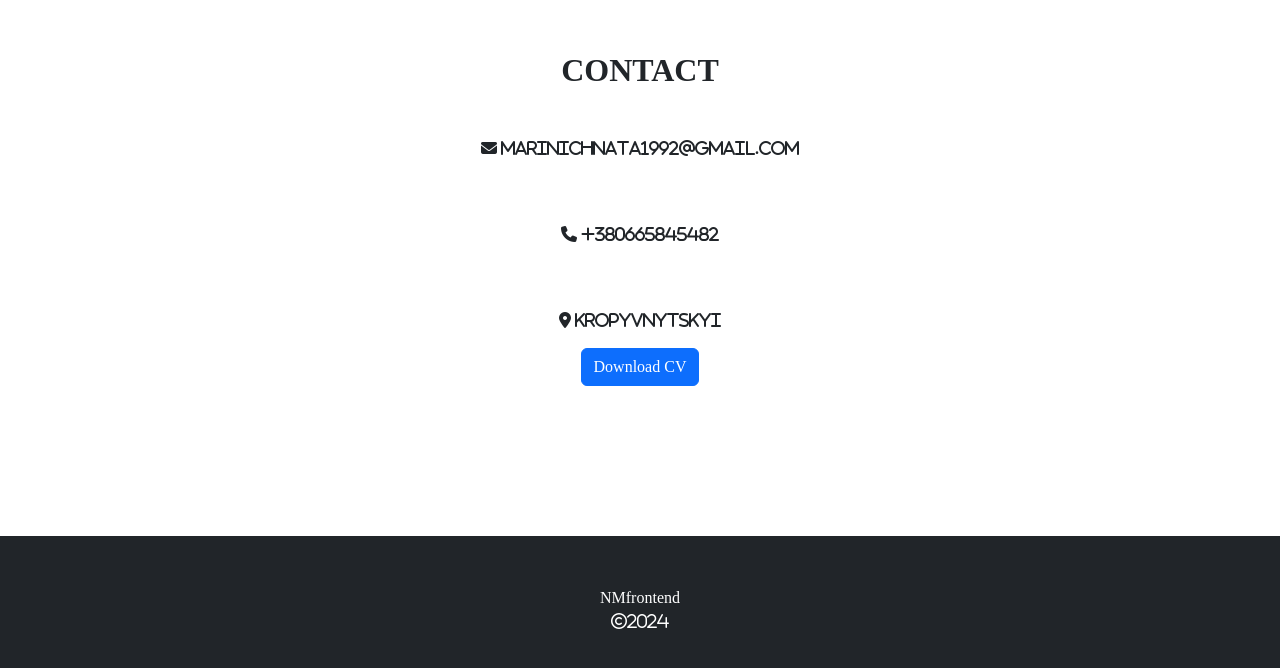
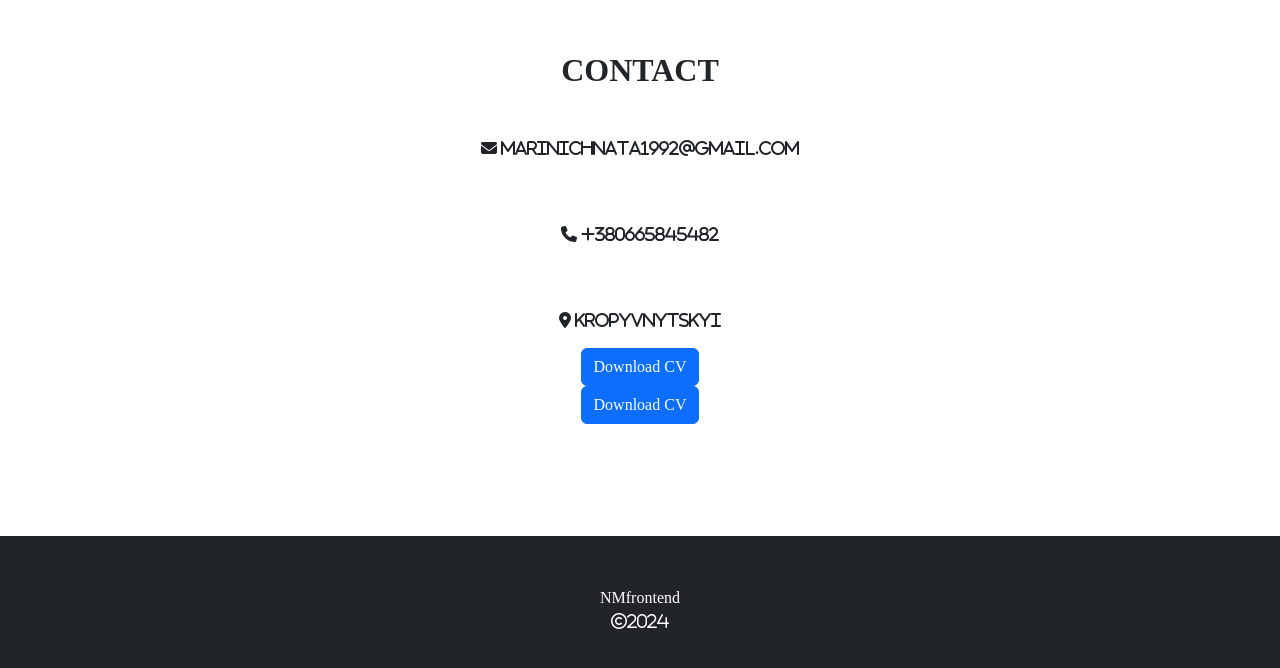
Before and after one commit to NataliMarinich/NataliMarinich.github.io, a plain HTML site: page index.html in a window 1280 px wide. Shown: the part 2008-2676 px from the top of the page. Drawn offline with nearby package versions, Linux system fonts and the light colour scheme; a web font is replaced by a local one.

Commit message:
Update index.html

```diff
--- a/index.html
+++ b/index.html
@@ -149,6 +149,9 @@
                 <div class="col-12">
                   <a href="./Resume/Resume.docx" button type="button" class="btn btn-primary">Download CV</a>
                 </div>
+                <div class="col-12">
+                  <a href="./Resume/Resume.docx" button type="button" class="btn btn-primary">Download CV</a>
+                </div>
               </div>
             </div>
           </section>
```
